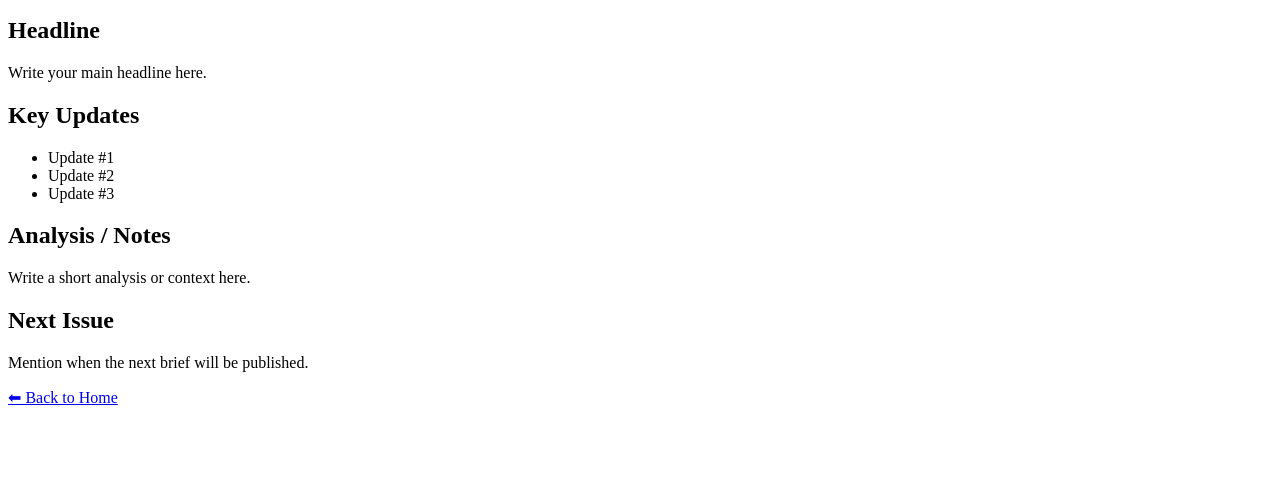
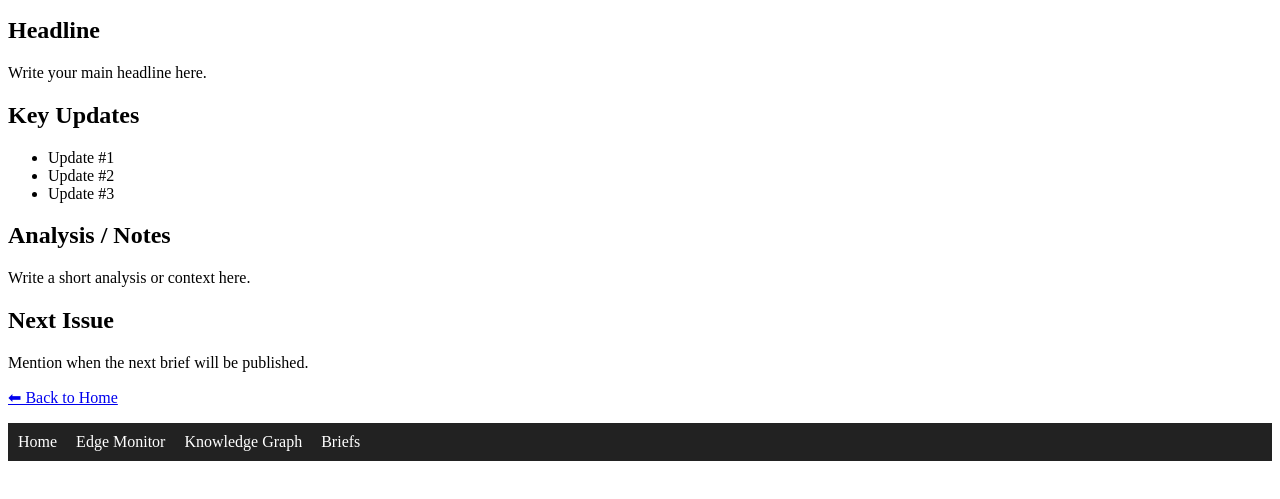
Before and after one commit to GlobalbitAB/africa-digital-protocol-hub, a plain HTML site: page briefs/week-01.html in a window 1280 px wide. Shown: the part 119-618 px from the top of the page. Drawn offline with Linux system fonts and the light colour scheme.

Commit message:
feat(nav): add simple navigation bar across pages

```diff
--- a/briefs/week-01.html
+++ b/briefs/week-01.html
@@ -28,4 +28,12 @@
 
   <p><a href="../index.html">⬅ Back to Home</a></p>
 </body>
+  <!-- Navigation -->
+<nav style="background:#222; padding:10px;">
+  <a href="../index.html" style="color:#fff; margin-right:15px; text-decoration:none;">Home</a>
+  <a href="../edge-monitor/index.html" style="color:#fff; margin-right:15px; text-decoration:none;">Edge Monitor</a>
+  <a href="../knowledge-graph/index.html" style="color:#fff; margin-right:15px; text-decoration:none;">Knowledge Graph</a>
+  <a href="../briefs/week-01.html" style="color:#fff; text-decoration:none;">Briefs</a>
+</nav>
+
 </html>
```
